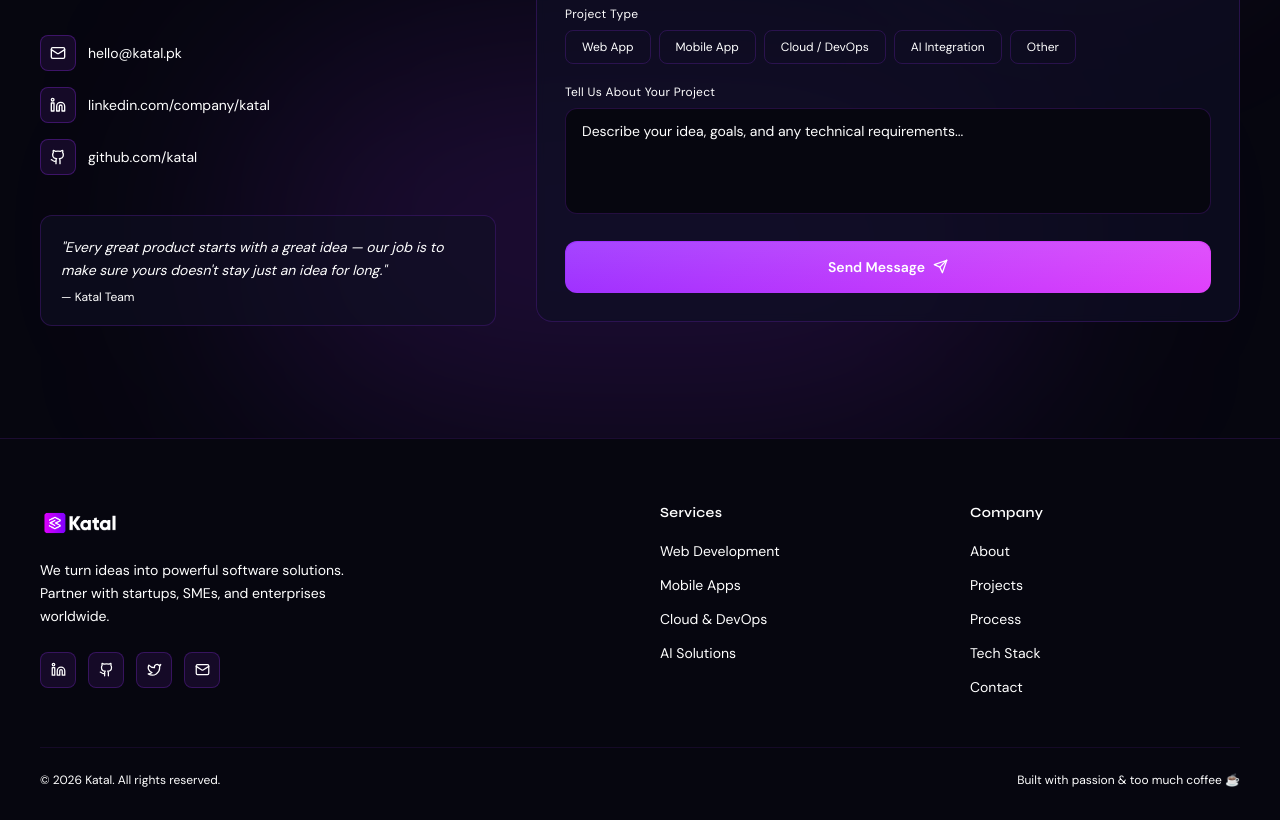
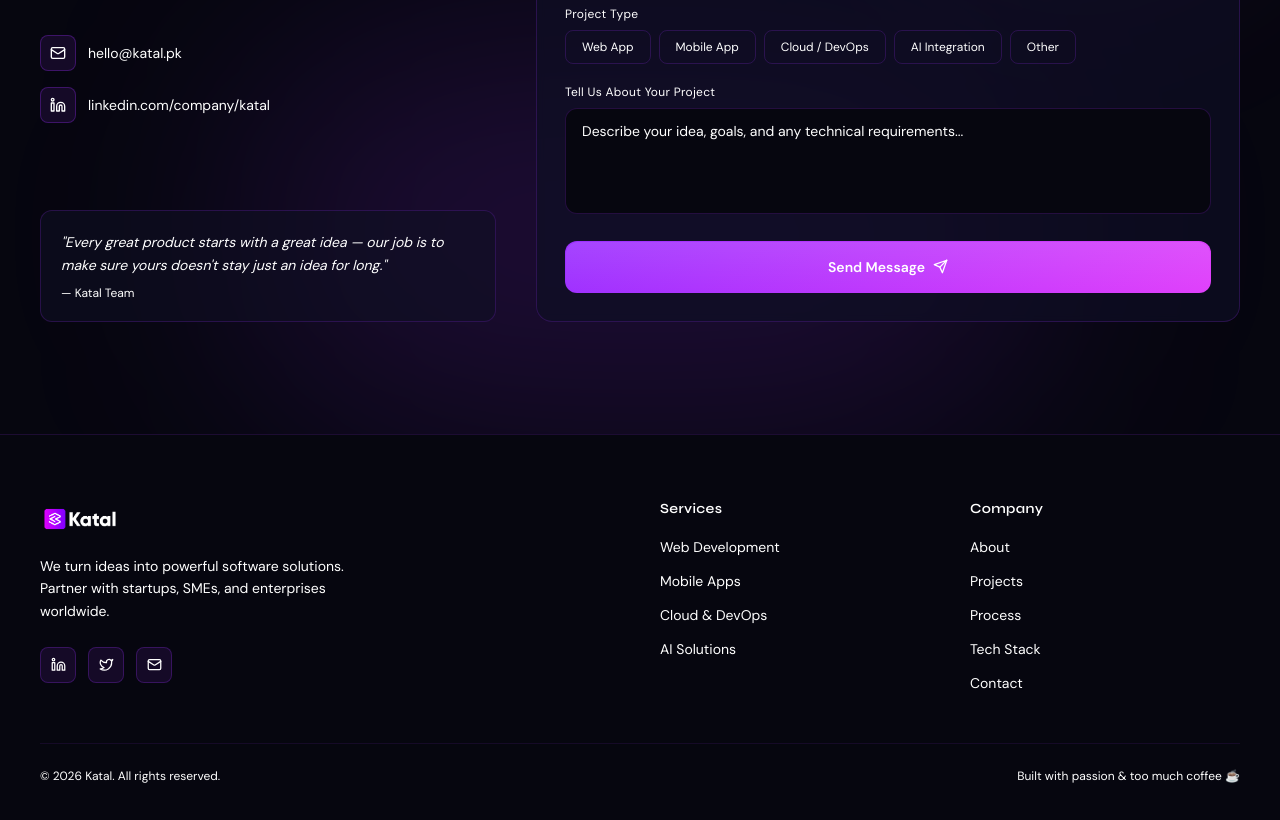
Before and after one commit to danitrical/katal-technologies, a Next.js app: page / in a window 1280 px wide. Shown: the part 6440-7260 px from the top of the page. Built offline with nearby package versions, Linux system fonts and the light colour scheme.

Commit message:
remove unncessary links

```diff
--- a/src/app/layout.tsx
+++ b/src/app/layout.tsx
@@ -19,6 +19,9 @@
   description:
     "Katal is a software services company building web, mobile, and cloud solutions for startups, SMEs, and enterprises.",
   keywords: ["software development", "web development", "mobile apps", "cloud", "DevOps", "AI"],
+  icons: {
+    icon: "/favicon.png",
+  },
   openGraph: {
     title: "Katal — Software Services",
     description: "We turn ideas into powerful software solutions.",
--- a/src/components/Contact.tsx
+++ b/src/components/Contact.tsx
@@ -2,7 +2,7 @@
 
 import { useState } from "react";
 import { motion } from "framer-motion";
-import { Send, Mail, Linkedin, Github } from "lucide-react";
+import { Send, Mail, Linkedin } from "lucide-react";
 
 export default function Contact() {
   const [formState, setFormState] = useState({
@@ -80,22 +80,13 @@
                   <span className="font-dm text-sm">hello@katal.pk</span>
                 </a>
                 <a
-                  href="https://linkedin.com/company/katal"
+                  href="https://www.linkedin.com/company/katal-technologies/"
                   className="flex items-center gap-3 text-purple-soft/70 hover:text-white transition-colors group"
                 >
                   <div className="w-9 h-9 rounded-lg border border-purple-brand/30 bg-purple-brand/10 flex items-center justify-center group-hover:border-purple-brand/60 transition-colors">
                     <Linkedin size={16} className="text-purple-soft" />
                   </div>
                   <span className="font-dm text-sm">linkedin.com/company/katal</span>
-                </a>
-                <a
-                  href="https://github.com/katal"
-                  className="flex items-center gap-3 text-purple-soft/70 hover:text-white transition-colors group"
-                >
-                  <div className="w-9 h-9 rounded-lg border border-purple-brand/30 bg-purple-brand/10 flex items-center justify-center group-hover:border-purple-brand/60 transition-colors">
-                    <Github size={16} className="text-purple-soft" />
-                  </div>
-                  <span className="font-dm text-sm">github.com/katal</span>
                 </a>
               </div>
             </div>
--- a/src/components/Footer.tsx
+++ b/src/components/Footer.tsx
@@ -1,7 +1,7 @@
 "use client";
 
 import Image from "next/image";
-import { Github, Linkedin, Twitter, Mail } from "lucide-react";
+import { Linkedin, Twitter, Mail } from "lucide-react";
 
 const footerLinks = {
   Services: ["Web Development", "Mobile Apps", "Cloud & DevOps", "AI Solutions"],
@@ -35,7 +35,6 @@
             <div className="flex items-center gap-3">
               {[
                 { icon: Linkedin, href: "#" },
-                { icon: Github, href: "#" },
                 { icon: Twitter, href: "#" },
                 { icon: Mail, href: "mailto:hello@katal.pk" },
               ].map(({ icon: Icon, href }, i) => (
```
Also changed, not shown: public/favicon.png (renamed from public/Icon logos katal-02.png).
